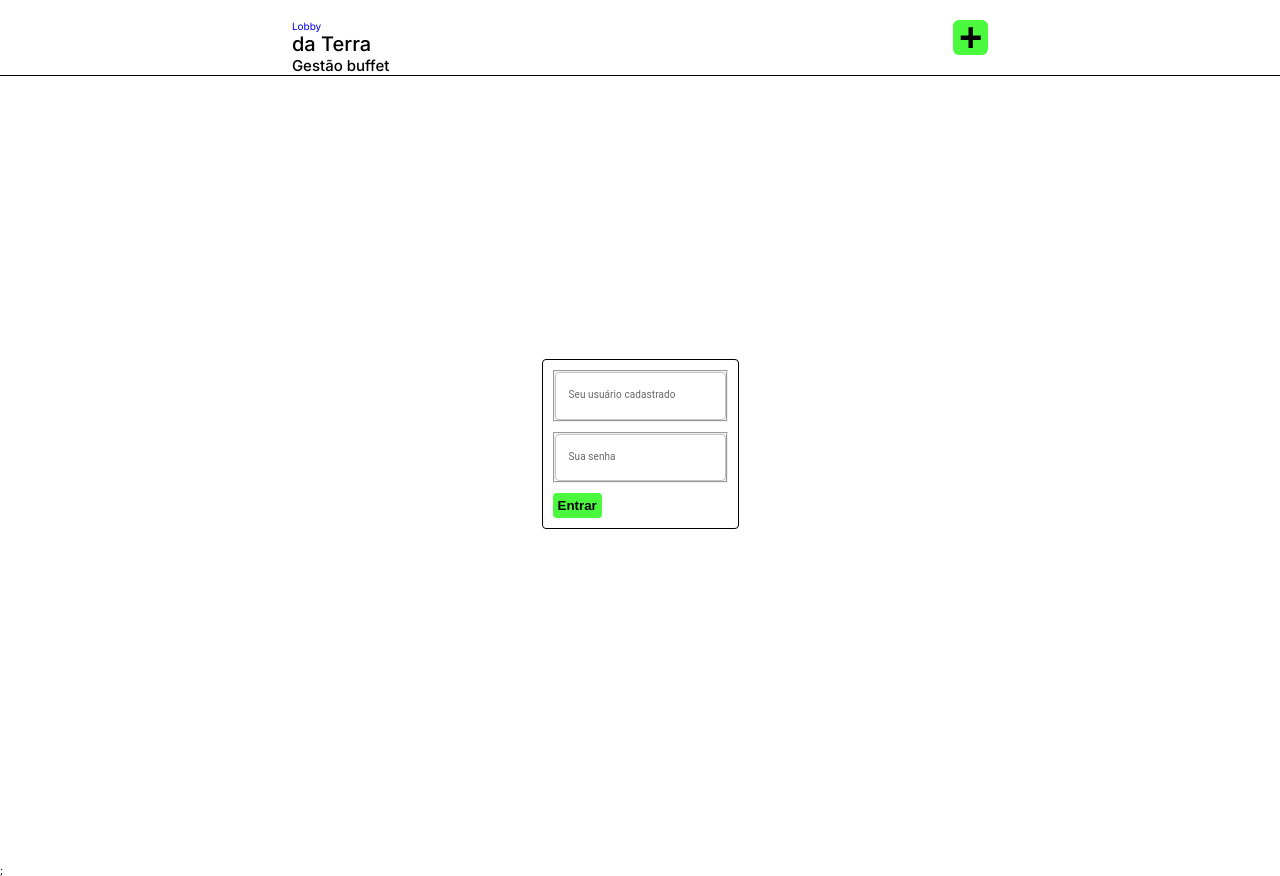
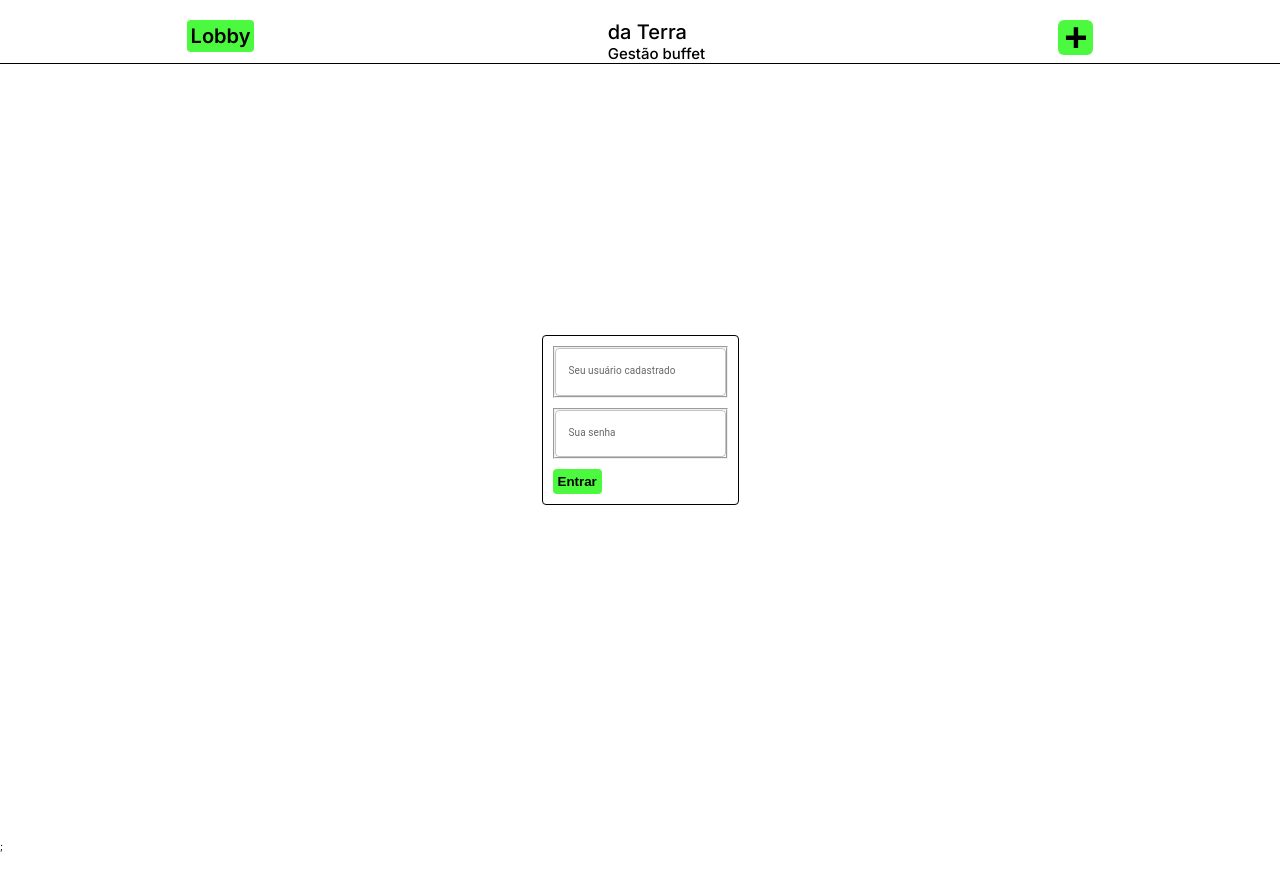
Before and after one commit to DreicLeal/buffetManagerFront, a Next.js app in the folder buffet_manager/: page / in a window 1280 px wide. After the commit the page ends 852 px from the top, so only its background shows below. Built offline with nearby package versions, Linux system fonts and the light colour scheme.

Commit message:
style: header

```diff
--- a/buffet_manager/src/app/page.tsx
+++ b/buffet_manager/src/app/page.tsx
@@ -14,7 +14,6 @@ export default function Home() {
 
   return (
     <main className={styles.main}>
-      <h1>Bem vindo!</h1>
       <Header text={location} />
       <LoginForm />
     </main>
--- a/buffet_manager/src/components/header/header.tsx
+++ b/buffet_manager/src/components/header/header.tsx
@@ -9,8 +9,8 @@ const Header = ({ text }: { text: string }) => {
   return (
     <>
       <header className={styles.headerContainer}>
+          <Link href="/lobby">Lobby</Link>
         <div className={styles.title}>
-          <Link href="/lobby">Lobby</Link>
           <h1>da Terra</h1>
           <h2>Gestão buffet {text}</h2>
         </div>
--- a/buffet_manager/src/components/header/style.module.scss
+++ b/buffet_manager/src/components/header/style.module.scss
@@ -7,6 +7,15 @@
   border-bottom: 1px solid black;
   position: fixed;
   background-color: white;
+  a {
+    font-size: 20px;
+    border-radius: 4px;
+    background-color: rgb(75, 250, 62);
+    font-weight: 600;
+    height: fit-content;
+    padding: 4px;
+    color: black;
+  }
   button {
     display: flex;
     justify-content: center;
```
